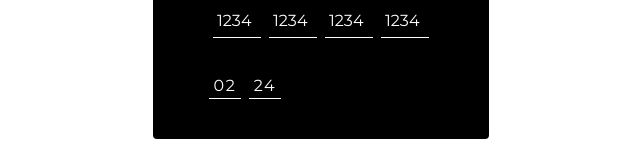
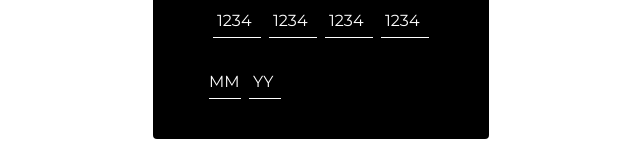
Before and after one commit to Roseskk/paycard, a React (Create React App) app: page / in a window 1280 px wide. Shown: the part 357-517 px from the top of the page, without its empty margins (319-959 px from the left). Built offline with nearby package versions, Linux system fonts and the light colour scheme.

Commit message:
cards digits done + cardName text done

```diff
--- a/src/components/card/PayCard.js
+++ b/src/components/card/PayCard.js
@@ -1,62 +1,61 @@
 import {useRef, useState} from "react";
 import {useSelector,useDispatch} from "react-redux";
 import {animate} from "../../redux/slice/transitionSlice";
-import {firstLetterHandler} from "../../redux/slice/inputSlice";
+import {firstInput, firstLetterHandler, fourthInput, secondInput, thirdInput} from "../../redux/slice/inputSlice";
 import {colorHandler} from "../../redux/slice/colorSlice";
 
 
 export default function PayCard() {
 
+    const dispatch = useDispatch();
+
     const placeHolder = useSelector((state) => state.placeHolder.value);
     const inputHandler = useSelector((state) => state.inputHolder.name);
     const colorSelector = useSelector((state) => state.colorHolder.color);
+    const firstInputValue = useSelector((state) => state.inputHolder.firstValue)
+    const secondInputValue = useSelector((state) => state.inputHolder.secondValue)
+    const thirdInputValue = useSelector((state) => state.inputHolder.thirdValue)
+    const fourthInputValue = useSelector((state) => state.inputHolder.fourthValue)
     /** tests
 
      */
-
-    const [firstState,SetFirstState] = useState('')
-    const [secondState,SetSecondState] = useState('')
-    const [thirdState,SetThirdState] = useState('')
-    const [fourthState,SetFourthState] = useState('')
-
-    const firstInput = useRef();
-    const secondInput = useRef();
-    const thirdInput = useRef();
-    const fourthInput = useRef()
-
-
-    const dispatch = useDispatch();
-
+    const firstInputRef = useRef();
+    const secondInputRef = useRef();
+    const thirdInputRef = useRef();
+    const fourthInputRef = useRef()
 
     const  handleFirstInput=(e)=>{
         const firstNumber =  e.target.value[0]
-            dispatch(colorHandler({firstNumber}))
+        const value = e.target.value
+        dispatch(colorHandler({firstNumber}))
         setTimeout(()=>{
             dispatch(firstLetterHandler({firstNumber}))
         },500)
-
-        SetFirstState(e.target.value.slice(0,4));
+        dispatch(firstInput({value}))
         if(e.target.value.length === 4) {
-            secondInput.current.focus();
+            secondInputRef.current.focus();
         }
     }
 
     const  handleSecondInput=(e)=>{
-        SetSecondState(e.target.value.slice(0,4));
+        const value = e.target.value
+        dispatch(secondInput({value}))
         if(e.target.value.length === 4) {
-            thirdInput.current.focus();
+            thirdInputRef.current.focus();
         }
     }
 
     const  handleThirdInput=(e)=>{
-        SetThirdState(e.target.value.slice(0,4));
+        const value = e.target.value
+        dispatch(thirdInput({value}))
         if(e.target.value.length === 4) {
-            fourthInput.current.focus();
+            fourthInputRef.current.focus();
         }
     }
 
     const  handleFourthInput=(e)=>{
-        SetFourthState(e.target.value.slice(0,4));
+        const value = e.target.value
+        dispatch(fourthInput({value}))
     }
 
 
@@ -68,25 +67,33 @@ export default function PayCard() {
                 </div>
                 <div className={'mt-5 flex gap-2 items-center justify-center'}>
                     <div className={'relative  rounded '}>
-                        <input onClick={()=>dispatch(animate())}  onChange={handleFirstInput} ref={firstInput} tabIndex={1} value={firstState}   className={'focus:outline-none focus:ring-0 w-12 mt-1 font-montserratRegular   bg-transparent border-b-white border-b tracking-widest placeholder-white text-white'} type={"number"} />
+                        <input onClick={()=>dispatch(animate())}  onChange={handleFirstInput} ref={firstInputRef} tabIndex={1} value={firstInputValue}   className={'focus:outline-none focus:ring-0 w-12 mt-1 font-montserratRegular   bg-transparent border-b-white border-b tracking-widest placeholder-white text-white'} type={"number"} required />
                         <span className={`text-white pointer-events-none absolute left-1 font-montserratRegular transition ease-in-out delay-200  ${placeHolder}`}>1234</span>
                     </div>
                     <div className={'relative  rounded '}>
-                        <input onChange={handleSecondInput} ref={secondInput}  tabIndex={2} value={secondState} className={'focus:outline-none focus:ring-0 w-12 font-montserratRegular  mt-1  bg-transparent border-b-white border-b tracking-widest placeholder-white text-white'}  type={"number"} />
+                        <input onChange={handleSecondInput} ref={secondInputRef}  tabIndex={2} value={secondInputValue} className={'focus:outline-none focus:ring-0 w-12 font-montserratRegular  mt-1  bg-transparent border-b-white border-b tracking-widest placeholder-white text-white'}  type={"number"} required />
                         <span className={`text-white pointer-events-none absolute left-1 font-montserratRegular transition ease-in-out delay-200  ${placeHolder}`}>1234</span>
                     </div>
                     <div className={'relative  rounded '}>
-                        <input onChange={handleThirdInput} ref={thirdInput} tabIndex={3} value={thirdState} className={'focus:outline-none focus:ring-0 w-12 font-montserratRegular mt-1  bg-transparent border-b-white border-b tracking-widest placeholder-white text-white'}  type={"number"} />
+                        <input onChange={handleThirdInput} ref={thirdInputRef} tabIndex={3} value={thirdInputValue} className={'focus:outline-none focus:ring-0 w-12 font-montserratRegular mt-1  bg-transparent border-b-white border-b tracking-widest placeholder-white text-white'}  type={"number"} required />
                         <span className={`text-white pointer-events-none absolute left-1 font-montserratRegular transition ease-in-out delay-200  ${placeHolder}`}>1234</span>
                     </div>
                     <div className={'relative  rounded '}>
-                        <input onChange={handleFourthInput} ref={fourthInput} tabIndex={4} value={fourthState} className={'focus:outline-none focus:ring-0 w-12 font-montserratRegular mt-1  bg-transparent border-b-white border-b tracking-widest placeholder-white text-white'}  type={"number"} />
+                        <input onChange={handleFourthInput} ref={fourthInputRef} tabIndex={4} value={fourthInputValue} className={'focus:outline-none focus:ring-0 w-12 font-montserratRegular mt-1  bg-transparent border-b-white border-b tracking-widest placeholder-white text-white'}  type={"number"} required />
                         <span className={`text-white pointer-events-none absolute left-1 font-montserratRegular transition ease-in-out delay-200  ${placeHolder}`}>1234</span>
                     </div>
                 </div>
-                <div className={'absolute flex gap-2 bottom-10 left-14 '}>
-                    <input  className={'focus:outline-none focus:ring-0 w-8 font-montserratRegular text-center  bg-transparent border-b-white border-b tracking-widest placeholder-white text-white'} placeholder={'02'} type={"number"} />
-                    <input  className={'focus:outline-none focus:ring-0 w-8 font-montserratRegular text-center  bg-transparent border-b-white border-b tracking-widest placeholder-white text-white'} placeholder={'24'} type={"number"} />
+                <div className={'absolute flex gap-2 bottom-10 left-14'}>
+                    <div className={'relative w-8 rounded '}>
+                        <input  className={'focus:outline-none focus:ring-0 w-8 font-montserratRegular mt-1  bg-transparent border-b-white border-b tracking-widest placeholder-white text-white'}  type={"number"} required />
+                        <span className={`text-white pointer-events-none absolute left-0 font-montserratRegular transition ease-in-out delay-200 `}>MM</span>
+                    </div>
+                    <div className={'relative w-8 rounded '}>
+                        <input  className={'focus:outline-none focus:ring-0 w-8 font-montserratRegular mt-1  bg-transparent border-b-white border-b tracking-widest placeholder-white text-white'}  type={"number"} required />
+                        <span className={`text-white pointer-events-none absolute left-1 font-montserratRegular transition ease-in-out delay-200 `}>YY</span>
+                    </div>
+                    {/*<input  className={'focus:outline-none focus:ring-0 w-8 font-montserratRegular text-center  bg-transparent border-b-white border-b tracking-widest placeholder-white text-white'} placeholder={'MM'} type={"number"} />*/}
+                    {/*<input  className={'focus:outline-none focus:ring-0 w-8 font-montserratRegular text-center  bg-transparent border-b-white border-b tracking-widest placeholder-white text-white'} placeholder={'YY'} type={"number"} />*/}
                 </div>
             </form>
         </div>
--- a/src/redux/slice/colorSlice.js
+++ b/src/redux/slice/colorSlice.js
@@ -7,7 +7,7 @@ export const colorSlice = createSlice({
         color: ''
     },
     reducers:{
-        colorHandler:(state,{payload}) => {
+        colorHandler:(state=0,{payload}) => {
             const number = payload.firstNumber;
             const colorHandler = new Utility()
             colorHandler.ColorHandler({state,number})
--- a/src/redux/slice/inputSlice.js
+++ b/src/redux/slice/inputSlice.js
@@ -12,15 +12,34 @@ export const inputSlice = createSlice({
         fourthValue:''
     },
     reducers: {
-        firstLetterHandler:(state,{payload}) => {
+        firstLetterHandler:(state=0,{payload}) => {
             const number = payload.firstNumber
             const nameHandler = new Utility()
             nameHandler.NameHandler({state,number})
         },
-
+        firstInput:(state=0,{payload}) => {
+            const newState = payload.value
+            const inputCheck = new Utility()
+            inputCheck.InputValidator({mutate: state,newState, type:'first'})
+        },
+        secondInput:(state=0,{payload}) => {
+            const newState = payload.value
+            const inputCheck = new Utility()
+            inputCheck.InputValidator({mutate: state,newState, type:'second'})
+        },
+        thirdInput:(state=0,{payload}) => {
+            const newState = payload.value
+            const inputCheck = new Utility()
+            inputCheck.InputValidator({mutate: state,newState, type:'third'})
+        },
+        fourthInput:(state=0,{payload}) => {
+            const newState = payload.value
+            const inputCheck = new Utility()
+            inputCheck.InputValidator({mutate: state,newState, type:'fourth'})
+        },
     }
 })
 
-export const {firstLetterHandler} = inputSlice.actions
+export const {firstLetterHandler,firstInput,secondInput,thirdInput,fourthInput} = inputSlice.actions
 
 export default inputSlice.reducer
--- a/src/service/Utility.js
+++ b/src/service/Utility.js
@@ -33,4 +33,25 @@ export default  class Utility {
             }
         }
     }
+    InputValidator({mutate,newState,type}) {
+        switch (type){
+            case 'first': {
+                return mutate.firstValue = newState.slice(0,4)
+
+            }
+            case 'second': {
+                return mutate.secondValue = newState.slice(0,4)
+            }
+            case 'third': {
+                return mutate.thirdValue = newState.slice(0,4)
+
+            }
+            case 'fourth': {
+                return mutate.fourthValue = newState.slice(0,4)
+            }
+            default: {
+                return;
+            }
+        }
+    }
 }
```
